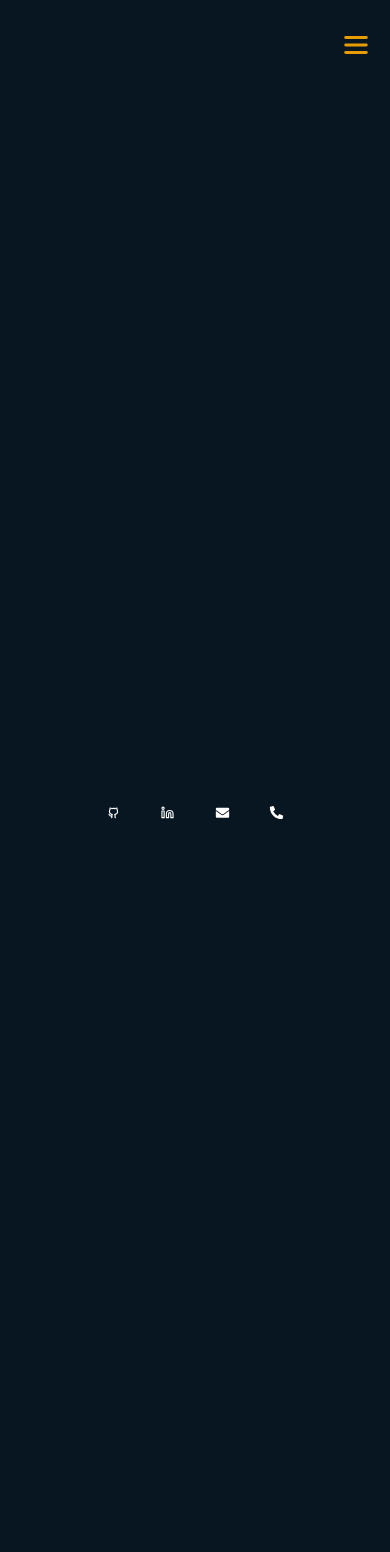
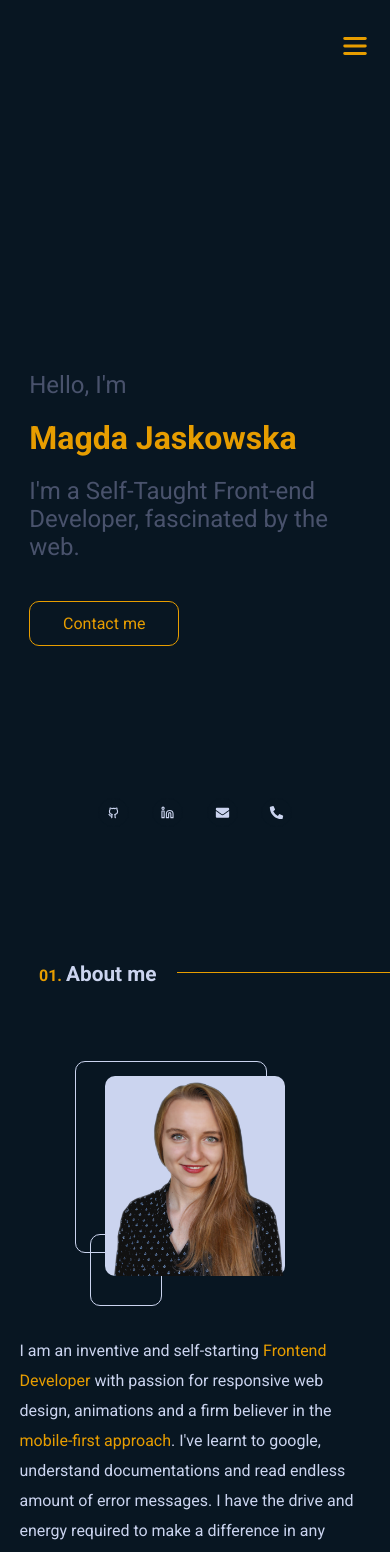
Before and after one commit to mjaskowska/portfolio, a React (Create React App) app: page / in a window 390 px wide. Shown: the top 1552 px of the page. Before the commit the page ends 844 px from the top, so only its background shows below. Built offline with nearby package versions, Linux system fonts and the light colour scheme.

Commit message:
about section mobile

```diff
--- a/src/App.js
+++ b/src/App.js
@@ -2,12 +2,16 @@ import './styles/_index.scss'
 
 import NavBar from './components/nav/NavBar'
 import Sidebar from './components/sidebar/Sidebar'
+import Hero from './components/hero/Hero'
+import About from './components/about/About'
 
 function App() {
   return (
     <div className="App">
      <NavBar />
      <Sidebar />
+     <Hero />
+     <About />
     </div>
   );
 }
--- /dev/null
+++ b/src/components/about/About.jsx
@@ -0,0 +1,28 @@
+import React from 'react'
+
+import Magda from './../../assets/magda.png'
+
+const About = () => {
+    return (
+        <div className="about">
+            <h3 className="subtitle"><span>01. </span>About me</h3>
+            <div className="pic">
+            <img src={Magda} alt="magda" />
+            </div>
+            <div className="description">
+                <p>I am an inventive and self-starting <span>Frontend Developer</span> with passion for responsive web design, animations and a firm believer in the <span>mobile-first approach</span>. I've learnt to google, understand documentations and read endless amount of error messages. I have the drive and energy required to make a difference in any project.</p>
+
+                <p>I believe <span>learning-by-doing</span> is the most effective way of mastering new skills so I participate in <span>Open Source projects</span> and always have a side-project in progress. </p>
+
+                <p>For the last year I have been learning technologies used in a modern web development. I have gone through multiple <span>online courses and trainings</span> (Coursera, Udemy, Codecademy), <span>documentations</span> and have been following many YouTube creators in order to gain the knowledge and solve occuring problems. </p>
+
+                <p>One of my reasons I decided to start a Web Developer career is the mix of problem solving and getting to be creative. <span>I am committed, persistent and ready to learn</span>. </p>
+
+                <p>I am currently seeking a Junior Web Developer position where I will be able to work alongside other talented IT professionals in creating websites meeting the very highest standards.</p>
+            </div>
+
+        </div>
+    )
+}
+
+export default About
--- a/src/components/hero/Hero.jsx
+++ b/src/components/hero/Hero.jsx
@@ -7,9 +7,8 @@ const Hero = () => {
             <p>Hello, I'm</p>
             <h1>Magda Jaskowska</h1>
             <p>I'm a Self-Taught Front-end Developer, fascinated by the web.</p>
-            <button>Contact me</button>
+            <button className="orange-btn">Contact me</button>
         </section>
-        <section className=""></section>
         </>
     )
 }
--- /dev/null
+++ b/src/styles/_about.scss
@@ -0,0 +1,56 @@
+@import "./colors";
+
+.about {
+    margin: 200px 0;
+
+    .pic {
+        width: 180px;
+        display: block;
+        margin: 0 auto;
+        margin-top: 90px;
+        background: $main-light-blue;
+        border-radius: 10px;
+        position: relative;
+        height: 200px;
+        img {
+           width: 100%;
+            position: absolute;
+            bottom: 0;
+        }
+        &::before, &::after {
+            content: "";
+            display: inline-block;
+            position: absolute;
+            border: 1px solid $main-light-blue;
+            border-radius: 10px;
+
+        }
+        &::before {
+            top: -15px;
+            left: -30px;
+            height: 190px;
+            width: 190px;
+        }
+        &::after {
+            bottom: -30px;
+            left: -15px;
+            height: 70px;
+            width: 70px;
+            z-index: -1;
+        }
+    }
+    .description {
+        width: 90%;
+        display: block;
+        margin: 0 auto;
+        margin-top: 60px;
+        line-height: 30px;
+        p {
+            margin-top: 20px;
+        }
+        span{
+            color: $orange;
+        }
+
+    }
+}
--- /dev/null
+++ b/src/styles/_hero.scss
@@ -0,0 +1,32 @@
+@import './colors';
+
+.hero {
+    width: 85%;
+    height: 60vh;
+    display: flex;
+    flex-direction: column;
+    justify-content: center;
+    margin: 0 auto;
+    margin-top: 30vh;
+
+    p {
+        color: #49526C;
+        font-size: 1.5rem;
+    }
+    h1 {
+        color: $orange;
+        font-size: 2rem;
+        margin: 20px 0;
+    }
+    .orange-btn {
+        margin-top: 40px;
+    }
+}
+
+@media (min-width: 600px) {
+    .hero {
+        height: 65vh;
+        margin-top: 10vh;
+    }
+
+}
--- a/src/styles/_index.scss
+++ b/src/styles/_index.scss
@@ -1,13 +1,16 @@
-@import "./colors", "./sidebar", "./nav";
+@import "./colors", "./sidebar", "./nav", "./hero", "./shared", "./about";
 
 body {
     background: $main-dark-blue;
+    font-size: 1rem;
 }
 * {
+    color: $main-light-blue;
     padding: 0;
     margin: 0;
     box-sizing: border-box;
     font-family: 'Roboto', serif;
+
     // change to sans-serif before deployment
 }
 a, li{
--- a/src/styles/_nav.scss
+++ b/src/styles/_nav.scss
@@ -1,6 +1,10 @@
 @import './colors';
 
 .navbar {
+    position: sticky;
+    top: 0;
+    border: 1px solid transparent;
+    background: $main-dark-blue;
     .hamburger {
         position: absolute;
         top: 30px;
@@ -16,6 +20,7 @@
     }
     .menu {
         margin-top: 20px;
+        margin-bottom: 10px;
         width: 95%;
         display: none;
         .menu-links {
@@ -103,7 +108,7 @@ div.slide-menu.open {
     transition: all 0.5s ease-in-out;
 }
 
-@media (min-width: 576px) {
+@media (min-width: 600px) {
     .slide-menu {
         display: none;
     }
--- /dev/null
+++ b/src/styles/_shared.scss
@@ -0,0 +1,32 @@
+@import './colors';
+
+.orange-btn {
+    border: 1px solid $orange;
+    border-radius: 10px;
+    background: transparent;
+    color: $orange;
+    padding: 12px 20px;
+    font-size: 1rem;
+    max-width: 150px;
+}
+
+.subtitle {
+    overflow-x: hidden;
+    font-size: 1.3rem;
+    position: relative;
+    margin-left: 10%;
+    span {
+        color: $orange;
+        font-size: 1rem;
+    }
+    &::after {
+        content: "";
+        height: 1px;
+        width: 100vw;
+        display: inline-block;
+        background: $orange;
+        position: absolute;
+        top: 10px;
+        margin-left: 20px;
+    }
+}
--- a/src/styles/_sidebar.scss
+++ b/src/styles/_sidebar.scss
@@ -6,6 +6,7 @@
     justify-content: center;
     position: absolute;
     bottom: 2%;
+    z-index: 21;
 
     button {
         background: transparent;
@@ -28,7 +29,7 @@
     }
 
 }
-@media (min-width: 576px) {
+@media (min-width: 600px) {
     .sidebar {
         flex-direction: column;
         justify-content: flex-start;
@@ -39,7 +40,7 @@
         width: min-content;
 
         .line {
-            height: 70vh;
+            height: 100vh;
             width:  0.5px;
             display: block;
             background: $orange;
```
Also changed, not shown: src/assets/magda.png (added).
